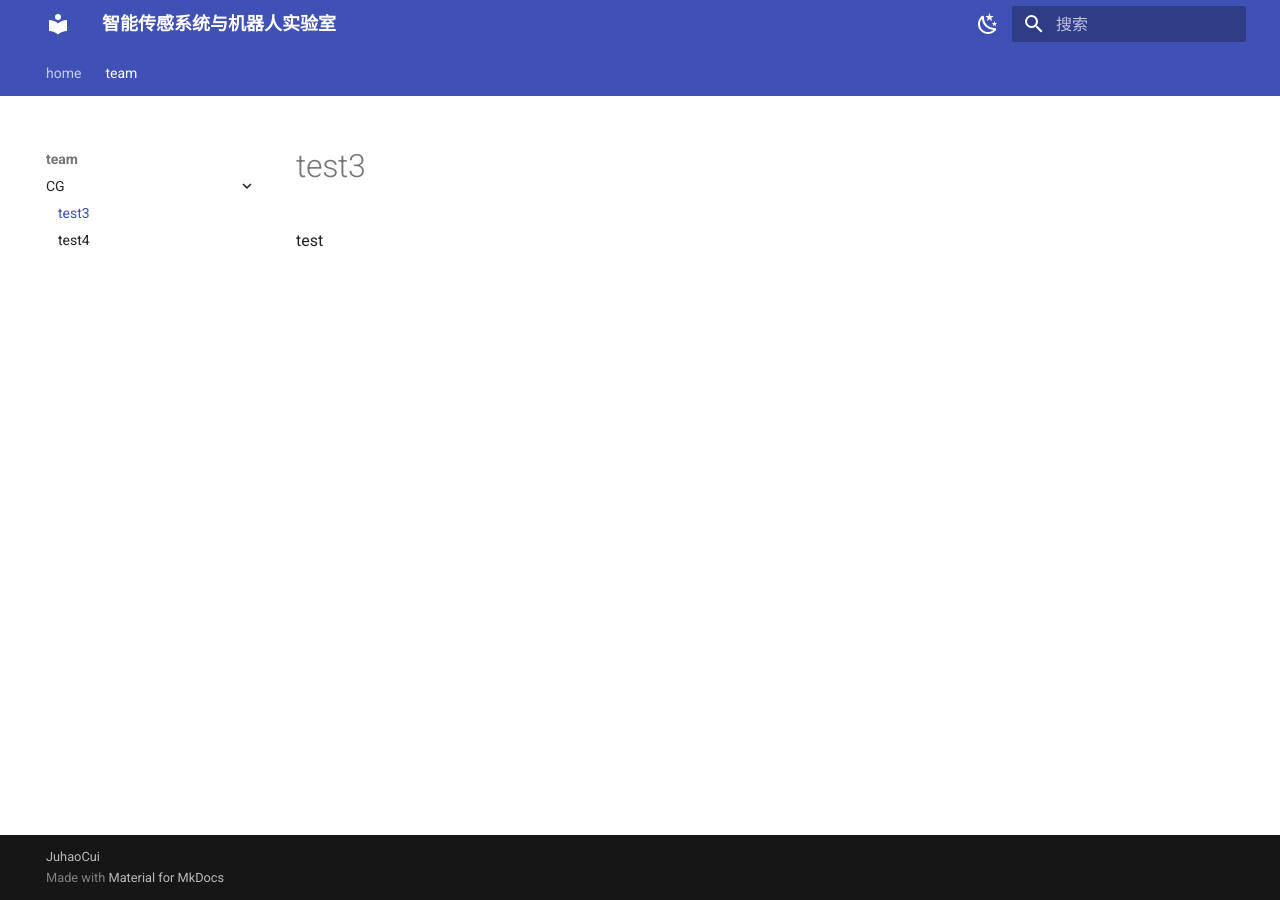
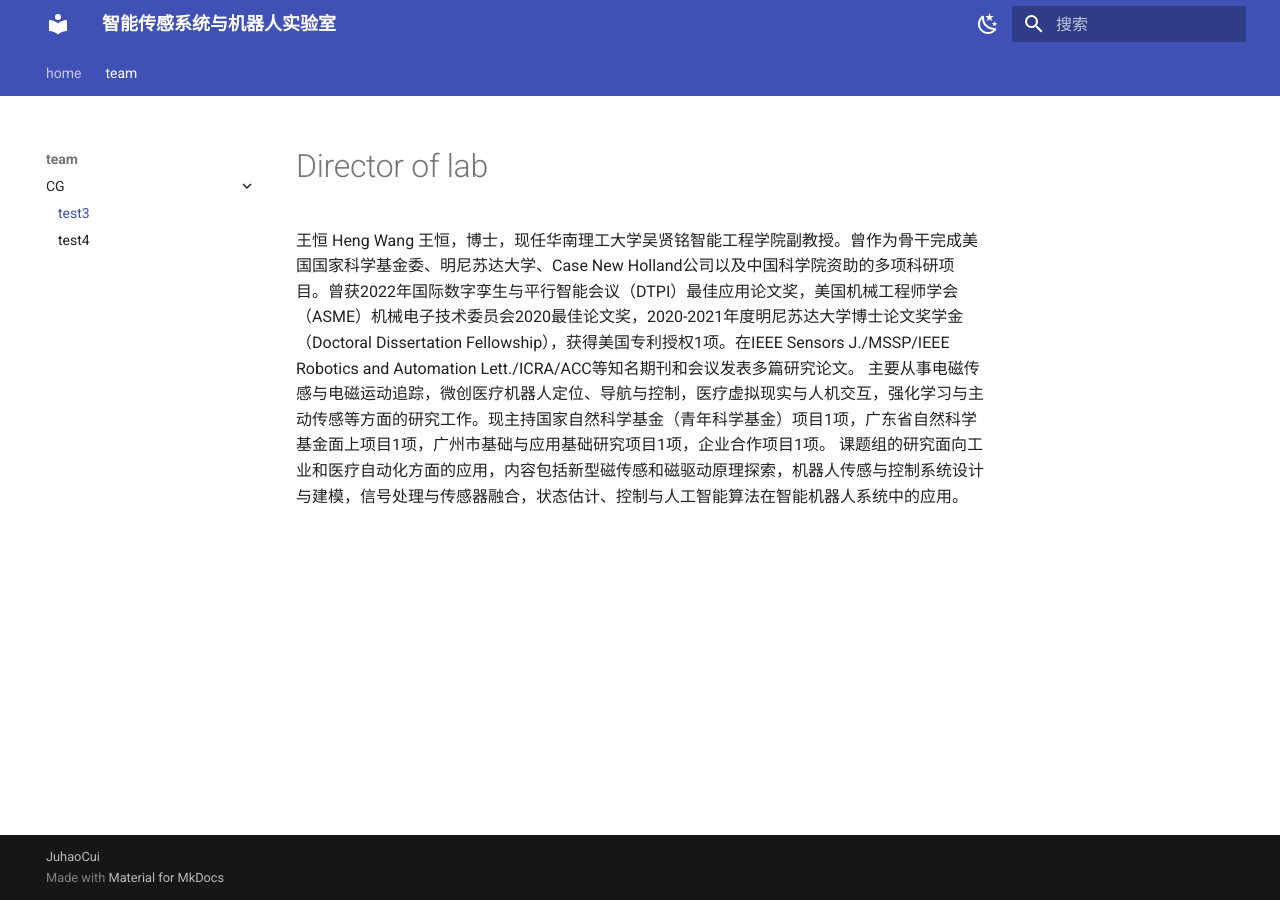
Before and after one commit to juhaocui/Wang-Lab.github.io, an MkDocs documentation site: the page built from docs/test3.md, in a window 1280 px wide. Built offline with MkDocs 1.6.1 and Material for MkDocs 9.7.7, drawn with Linux system fonts in a browser that asks for light colours.

Commit message:
Update test3.md

```diff
--- a/docs/test3.md
+++ b/docs/test3.md
@@ -1,2 +1,5 @@
-# test3
-test
+# Director of lab
+王恒   Heng Wang
+王恒，博士，现任华南理工大学吴贤铭智能工程学院副教授。曾作为骨干完成美国国家科学基金委、明尼苏达大学、Case New Holland公司以及中国科学院资助的多项科研项目。曾获2022年国际数字孪生与平行智能会议（DTPI）最佳应用论文奖，美国机械工程师学会（ASME）机械电子技术委员会2020最佳论文奖，2020-2021年度明尼苏达大学博士论文奖学金（Doctoral Dissertation Fellowship），获得美国专利授权1项。在IEEE Sensors J./MSSP/IEEE Robotics and Automation Lett./ICRA/ACC等知名期刊和会议发表多篇研究论文。
+主要从事电磁传感与电磁运动追踪，微创医疗机器人定位、导航与控制，医疗虚拟现实与人机交互，强化学习与主动传感等方面的研究工作。现主持国家自然科学基金（青年科学基金）项目1项，广东省自然科学基金面上项目1项，广州市基础与应用基础研究项目1项，企业合作项目1项。
+课题组的研究面向工业和医疗自动化方面的应用，内容包括新型磁传感和磁驱动原理探索，机器人传感与控制系统设计与建模，信号处理与传感器融合，状态估计、控制与人工智能算法在智能机器人系统中的应用。
```
